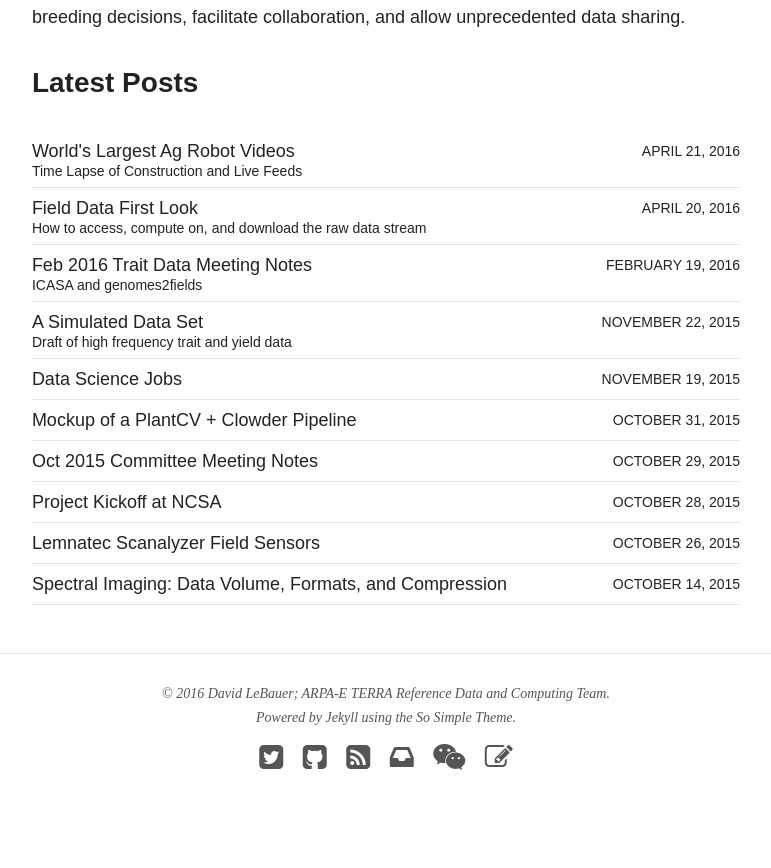
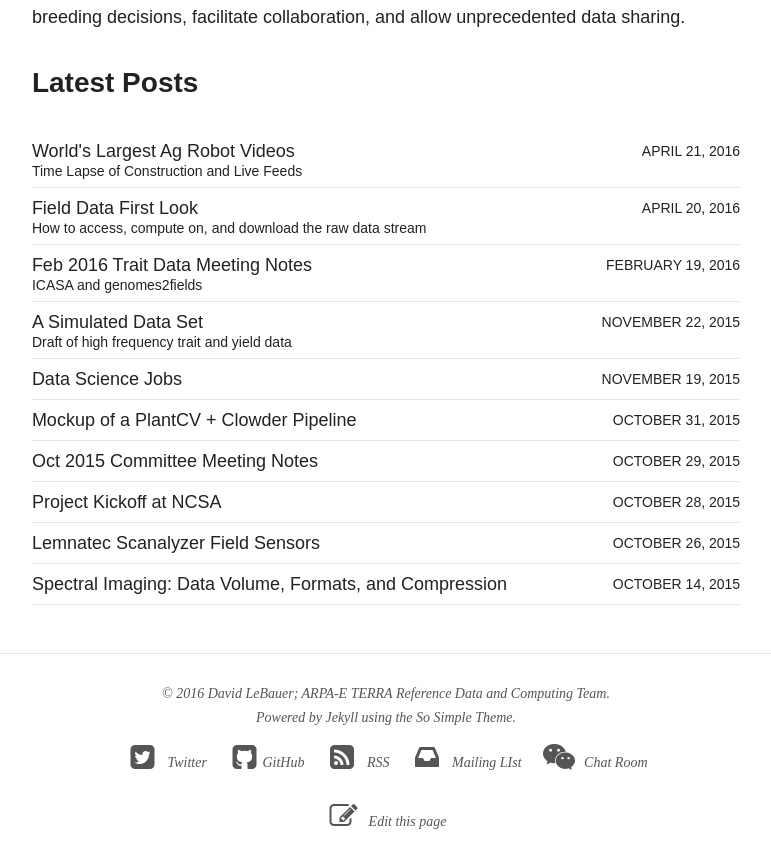
Before and after one commit to terra-reference/terraref.github.io, a Jekyll site: the page built from index.md, in a window 1280 px wide and 900 px high, scrolled down 2561 px. Shown: the top 868 px of the window, without its empty margins (254-1025 px from the left). Built offline with Jekyll 4.4.1, drawn with Linux system fonts in a browser that asks for light colours; nearby versions of some CDN libraries.

Commit message:
added text to icons in footer

```diff
--- a/_includes/footer.html
+++ b/_includes/footer.html
@@ -2,18 +2,22 @@
 
 <span>&copy; {{ site.time | date: '%Y' }} {{ site.owner.name }}.<br> Powered by <a href="http://jekyllrb.com" rel="nofollow">Jekyll</a> using the <a href="http://mademistakes.com/so-simple/" rel="nofollow">So Simple Theme</a>.</span>
 <div class="social-icons">
-	{% if site.owner.twitter %}<a href="https://twitter.com/{{ site.owner.twitter }}" title="{{ site.owner.name}} on Twitter" target="_blank"><i class="fa fa-twitter-square fa-2x"></i></a>{% endif %}
+	{% if site.owner.twitter %}<a href="https://twitter.com/{{ site.owner.twitter }}" title="{{ site.owner.name}} on Twitter" target="_blank"><i class="fa fa-twitter-square fa-fw fa-2x"></i>&nbsp; Twitter</a>{% endif %}
 	{% if site.owner.facebook %}<a href="https://facebook.com/{{ site.owner.facebook }}" title="{{ site.owner.name}} on Facebook" target="_blank"><i class="fa fa-facebook-square fa-2x"></i></a>{% endif %}
 	{% if site.owner.google.plus %}<a href="https://plus.google.com/+{{ site.owner.google.plus }}" title="{{ site.owner.name}} on Google+" target="_blank"><i class="fa fa-google-plus-square fa-2x"></i></a>{% endif %}
 	{% if site.owner.linkedin %}<a href="https://linkedin.com/in/{{ site.owner.linkedin }}" title="{{ site.owner.name}} on LinkedIn" target="_blank"><i class="fa fa-linkedin-square fa-2x"></i></a>{% endif %}
 	{% if site.owner.stackexchange %}<a href="{{ site.owner.stackexchange }}" title="{{ site.owner.name}} on StackExchange" target="_blank"><i class="fa fa-stack-exchange fa-2x"></i></a>{% endif %}
 	{% if site.owner.instagram %}<a href="https://instagram.com/{{ site.owner.instagram }}" title="{{ site.owner.name}} on Instagram" target="_blank"><i class="fa fa-instagram fa-2x"></i></a>{% endif %}
 	{% if site.owner.flickr %}<a href="https://www.flickr.com/photos/{{ site.owner.flickr }}" title="{{ site.owner.name}} on Flickr" target="_blank"><i class="fa fa-flickr fa-2x"></i></a>{% endif %}
-	{% if site.owner.github %}<a href="https://github.com/{{ site.owner.github }}" title="Github" target="_blank"><i class="fa fa-github-square fa-2x"></i></a>{% endif %}
+	{% if site.owner.github %}<a href="https://github.com/{{ site.owner.github }}" title="Github" target="_blank"><i class="fa fa-github-square fa-fw fa-2x"></i>GitHub</a>{% endif %}
 	{% if site.owner.tumblr %}<a href="http://{{ site.owner.tumblr }}.tumblr.com" title="{{ site.owner.name}} on Tumblr" target="_blank"><i class="fa fa-tumblr-square fa-2x"></i></a>{% endif %}
   {% if site.owner.pinterest %}<a href="https://www.pinterest.com/{{ site.owner.pinterest }}/" title="{{ site.owner.name}} on Pinterest" target="_blank"><i class="fa fa-pinterest fa-2x"></i></a>{% endif %}
 	{% if site.owner.weibo %}<a href="https://www.weibo.com/u/{{ site.owner.weibo }}/" title="{{ site.owner.name}} on Weibo" target="_blank"><i class="fa fa-weibo fa-2x"></i></a>{% endif %}
-  <a href="{{ site.url }}/feed.xml" title="Atom/RSS feed"><i class="fa fa-rss-square fa-2x"></i></a>
-  <a href="http://eepurl.com/bEr7Ov" title="Subscribe"><i class="fa fa-inbox fa-2x"></i></a>
-  <a href="https://gitter.im/terraref/reference-data" title="Chat Room"><i class="fa fa-wechat fa-2x"></i></a>
-  <a href="{{site.github.repository_url}}/edit/master/{{ page.path }}" title="Edit this page"><i class="fa fa-pencil-square-o fa-2x"></i></a>
+  <a href="{{ site.url }}/feed.xml"><i class="fa fa-rss-square fa-fw fa-2x" aria-hidden="true"></i>&nbsp; RSS</a>
+
+  <a  href="http://eepurl.com/bUzdY9"><i class="fa fa-inbox fa-fw fa-2x" aria-hidden="true"></i>&nbsp; Mailing LIst</a>
+  <a href="https://gitter.im/terraref/reference-data"><i class="fa fa-wechat fa-fw fa-2x" aria-hidden="true"></i>&nbsp; Chat Room</a>
+  </div>
+  <div>
+  <a href="{{site.github.repository_url}}/edit/master/{{ page.path }}"><i class="fa fa-pencil-square-o fa-fw fa-2x" aria-hidden="true"></i>&nbsp; Edit this page</a>
+</div>
```
